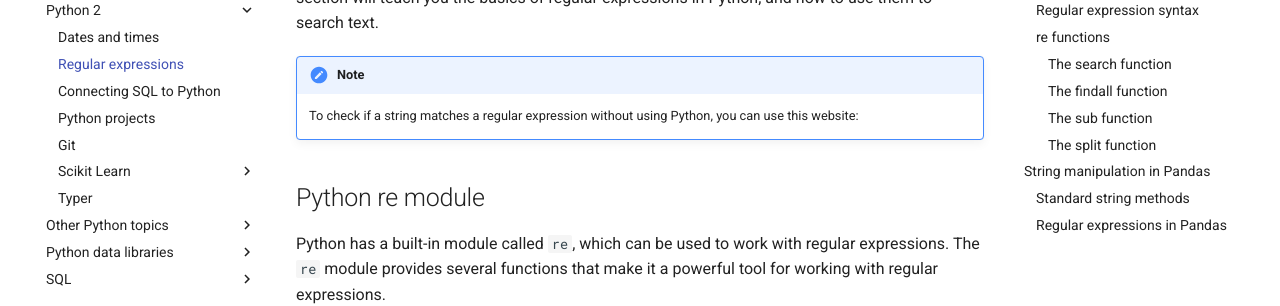
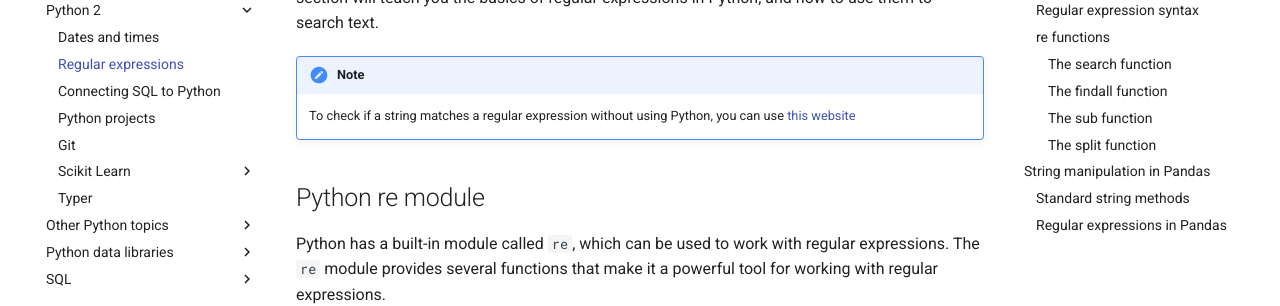
Before and after one commit to gerardpc/python-course, an MkDocs documentation site: the page built from docs/sections/python/regular_expressions.md, in a window 1280 px wide and 900 px high, scrolled down 872 px. Shown: the part 152-458 px from the top of the window. Built offline with MkDocs 1.6.1 and Material for MkDocs 9.7.7, drawn with Linux system fonts in a browser that asks for light colours.

```diff
--- a/docs/sections/python/regular_expressions.md
+++ b/docs/sections/python/regular_expressions.md
@@ -43,7 +43,7 @@ the basics of regular expressions in Python, and how to use them to search text.
 
 !!!note
     To check if a string matches a regular expression without using Python,
-    you can use this website: [](https://regex101.com/)
+    you can use [this website](https://regex101.com/)
 
 ## Python re module
 
```
